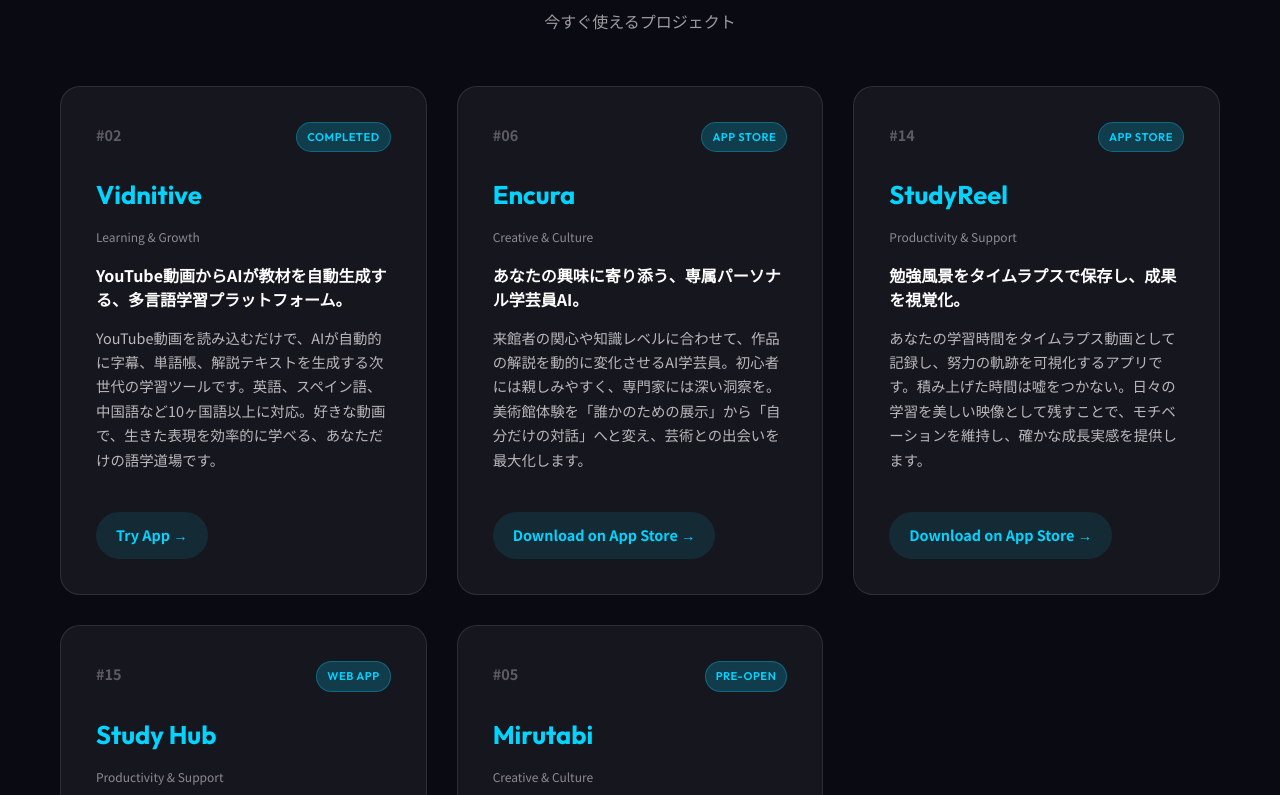
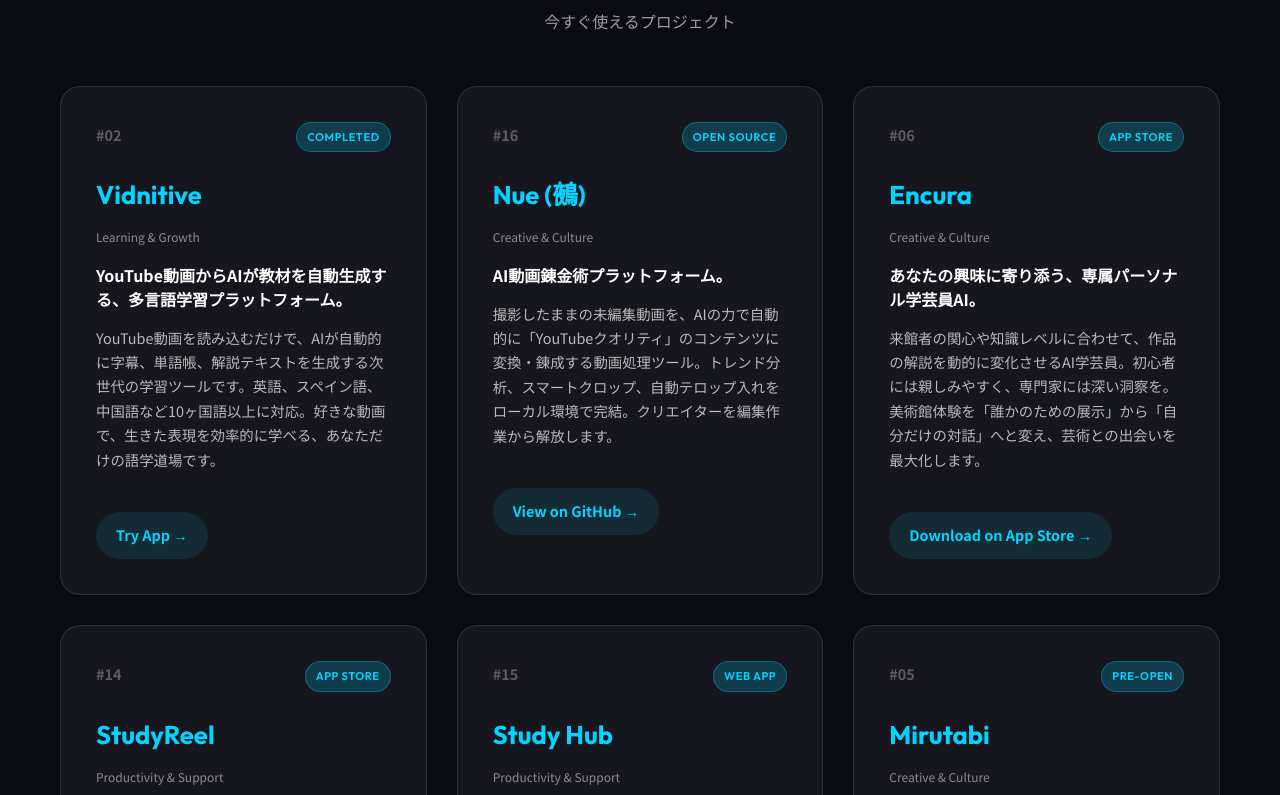
Before and after one commit to naki0227/enludus, a website built with Vite: page projects.html in a window 1280 px wide. Shown: the part 565-1360 px from the top of the page. Built offline with nearby package versions, Linux system fonts and the light colour scheme.

Commit message:
Add Nue to project list

```diff
--- a/projects.html
+++ b/projects.html
@@ -262,6 +262,21 @@
                         →</a>
                 </article>
 
+                <!-- Nue -->
+                <article class="project-detail-card">
+                    <div class="card-header">
+                        <span class="project-number">#16</span>
+                        <span class="status-badge completed">Open Source</span>
+                    </div>
+                    <h3>Nue (鵺)</h3>
+                    <span class="category-tag">Creative & Culture</span>
+                    <p class="one-liner">AI動画錬金術プラットフォーム。</p>
+                    <p class="description">
+                        撮影したままの未編集動画を、AIの力で自動的に「YouTubeクオリティ」のコンテンツに変換・錬成する動画処理ツール。トレンド分析、スマートクロップ、自動テロップ入れをローカル環境で完結。クリエイターを編集作業から解放します。
+                    </p>
+                    <a href="https://github.com/naki0227/nue" target="_blank" class="project-link">View on GitHub →</a>
+                </article>
+
                 <!-- Encura -->
                 <article class="project-detail-card">
                     <div class="card-header">
```
